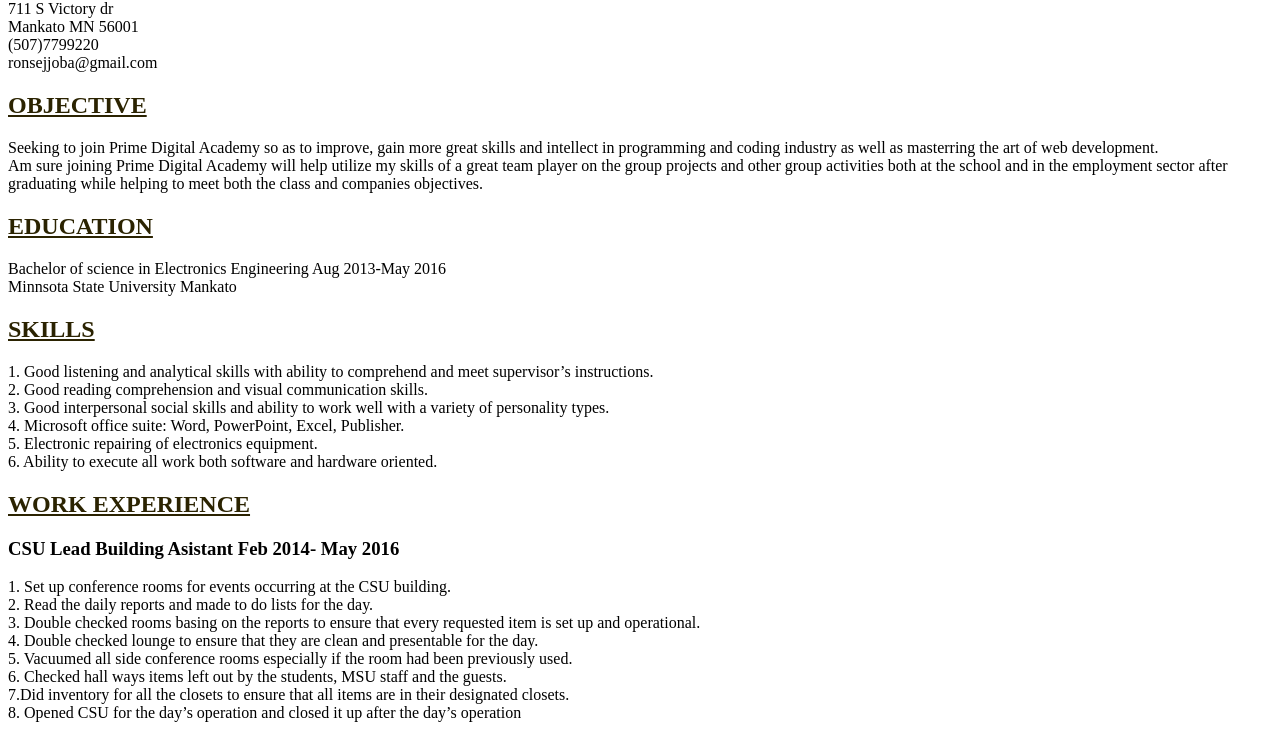
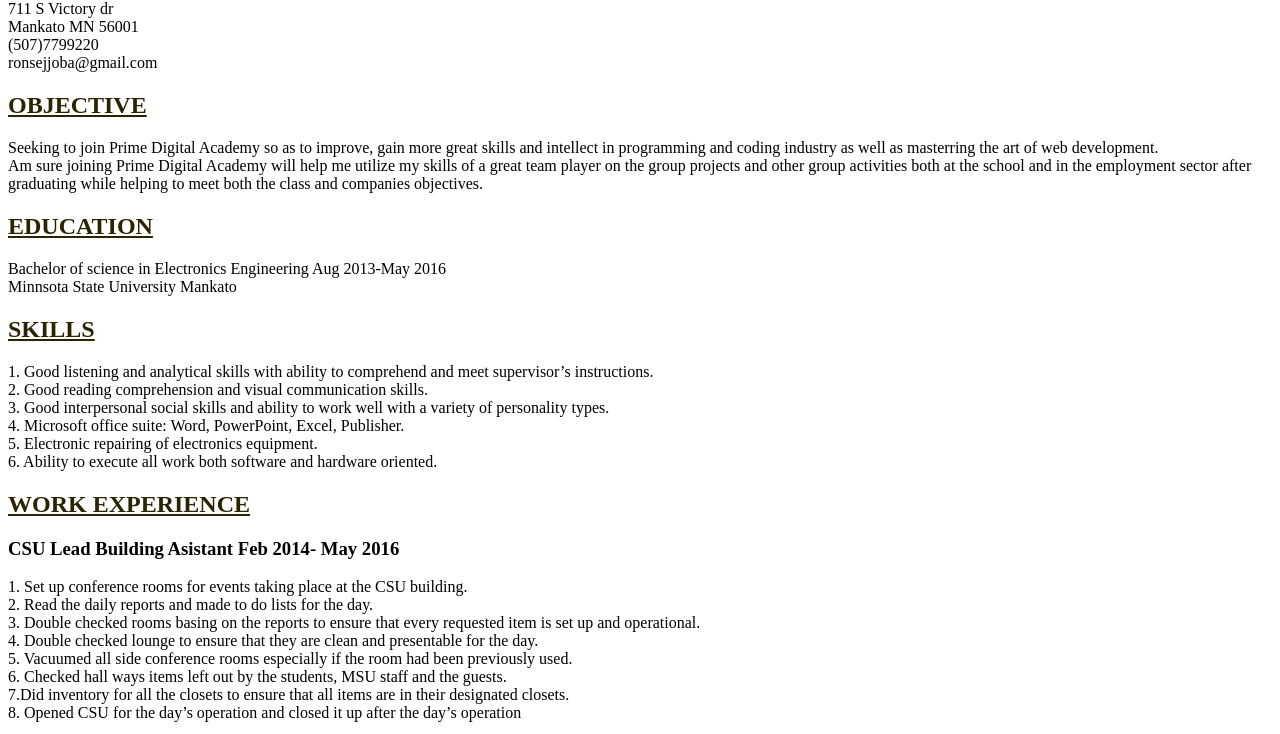
Before and after one commit to ronsejjoba/ronsejjoba.github.io, a plain HTML site: page index.html in a window 1280 px wide. Shown: the part 66-800 px from the top of the page. Drawn offline with Linux system fonts and the light colour scheme.

Commit message:
update index

```diff
--- a/index.html
+++ b/index.html
@@ -4,7 +4,7 @@
 
 	<h2><strong style="color:#2b2301;text-decoration:underline;">OBJECTIVE</strong></h2>
 	<p>Seeking to join Prime Digital Academy so as to improve, gain more great skills and intellect in programming and coding industry as well as masterring the art of web development.
-                   <br/>Am sure joining Prime Digital Academy will help utilize my skills of a great team player on the group projects and other group activities both at the school and
+                   <br/>Am sure joining Prime Digital Academy will help me utilize my skills of a great team player on the group projects and other group activities both at the school and
 	           in the employment sector after graduating while helping to meet both the class and companies objectives.</p>
 	<h2><strong style="color:#2b2301;text-decoration:underline;">EDUCATION</strong></h2>
 	         <p>Bachelor of science in Electronics Engineering			Aug 2013-May 2016<br/>Minnsota State University Mankato</p>
@@ -12,7 +12,7 @@
 	         <p>1. Good listening and analytical skills with ability to comprehend and meet supervisor’s instructions.<br/>2. Good reading comprehension and visual communication skills.
 	<br/>3. Good interpersonal social skills and ability to work well with a variety of personality types.<br/>4. Microsoft office suite: Word, PowerPoint, Excel, Publisher.
 	        <br/>5. Electronic repairing of electronics equipment.<br/>6. Ability to execute all work both software and hardware oriented.</p>
-			<h2><strong style="color: #2b2301;text-decoration:underline;">WORK EXPERIENCE</strong></h2><h3>CSU Lead Building Asistant	Feb 2014- May 2016</h3><p>1. Set up conference rooms for events occurring at the CSU building.<br/>
+			<h2><strong style="color: #2b2301;text-decoration:underline;">WORK EXPERIENCE</strong></h2><h3>CSU Lead Building Asistant	Feb 2014- May 2016</h3><p>1. Set up conference rooms for events taking place at the CSU building.<br/>
 	2. Read the daily reports and made to do lists for the day.<br/> 3. Double checked rooms basing on the reports to ensure that every requested item is set up and operational.<br/>
 	4. Double checked lounge to ensure that they are clean and presentable for the day.<br/>5. Vacuumed all side conference rooms especially if the room had been previously used.
 	<br/>6. Checked hall ways items left out by the students, MSU staff and the guests.<br/>7.Did inventory for all the closets to ensure that all items are in their designated closets.
```
